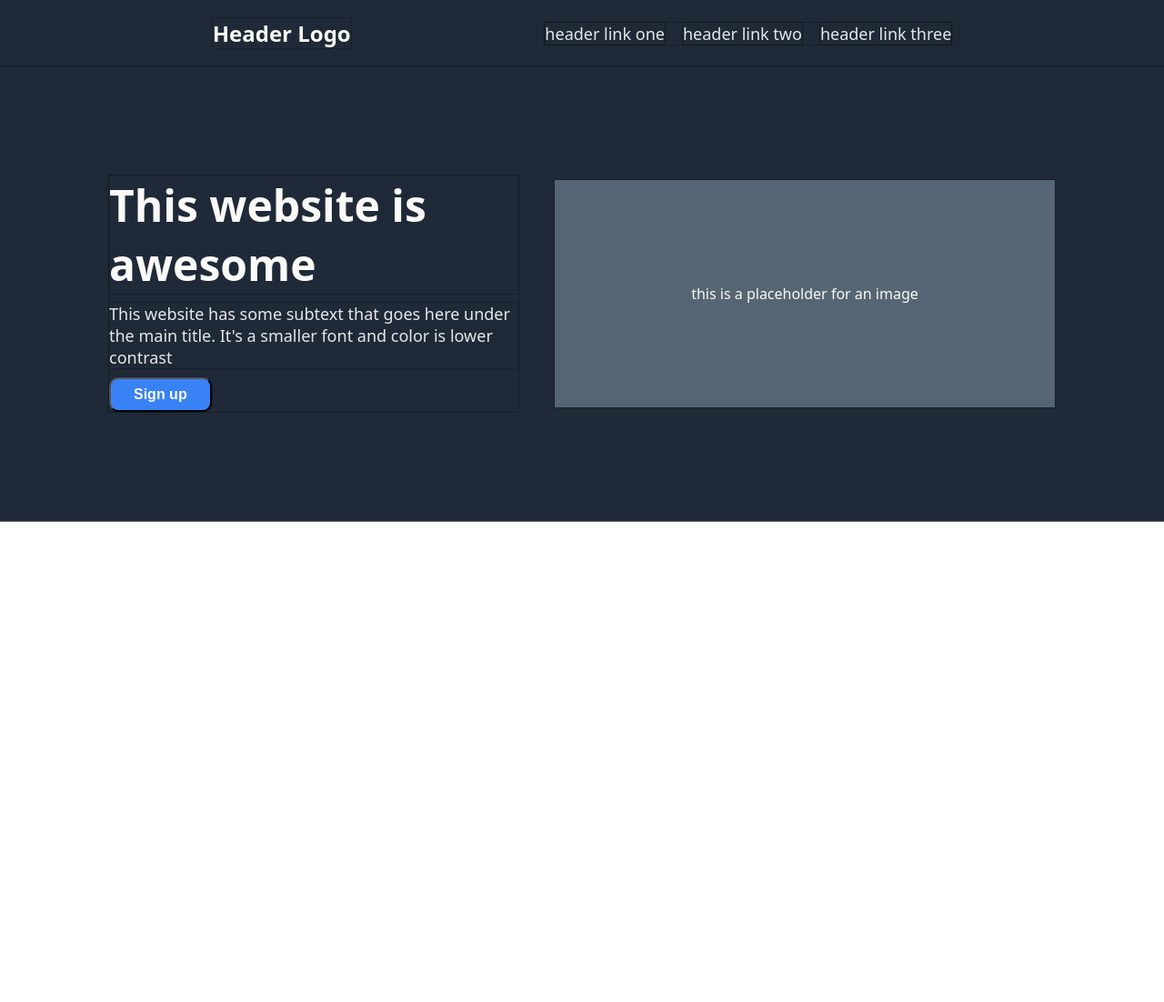
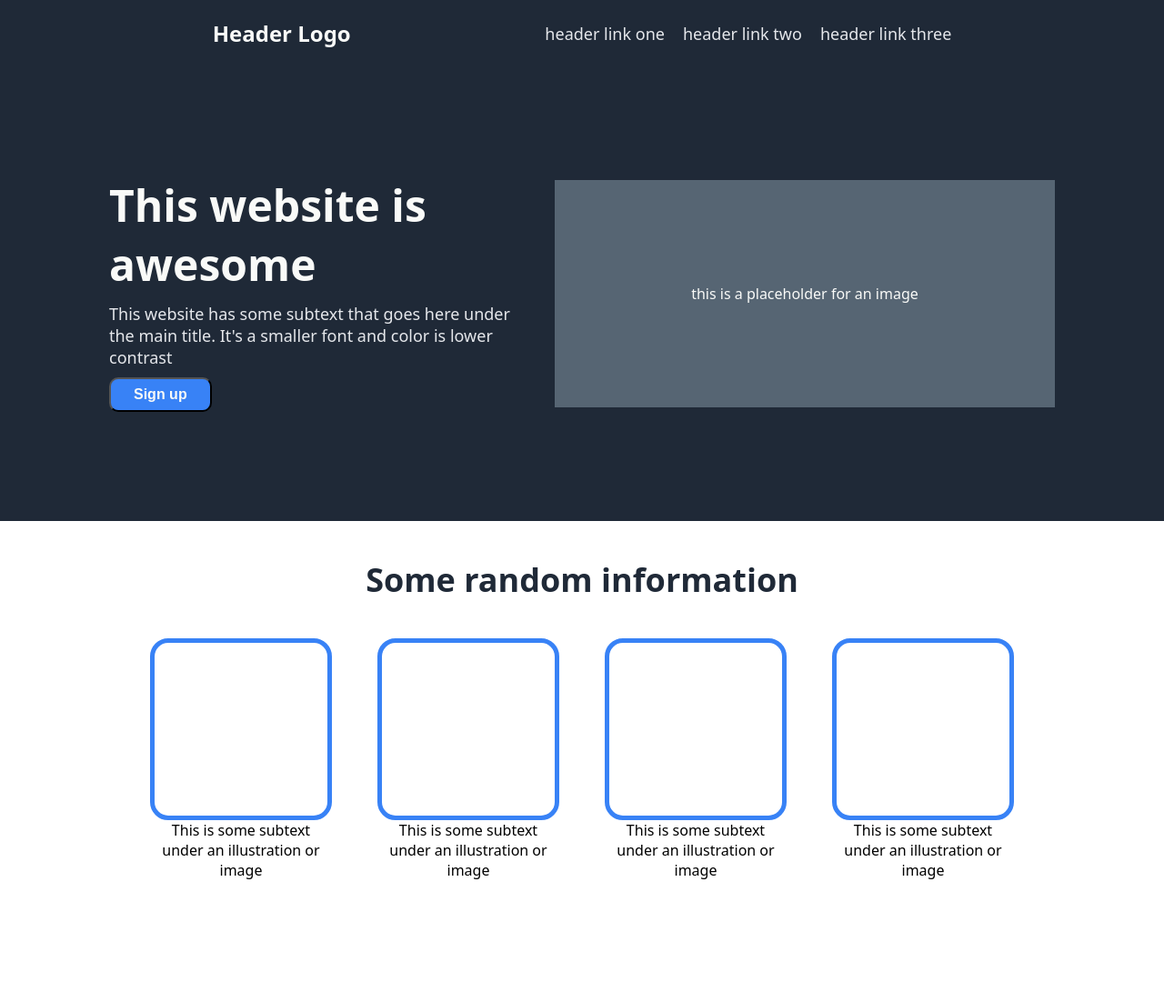
Before and after one commit to cyb-Kyo/landing-page, a plain HTML site: page index.html in a window 1280 px wide. Shown: the whole page at 91% size. Before the commit the page ends 800 px from the top, so only its background shows below. Drawn offline with Linux system fonts and the light colour scheme.

Commit message:
Add an information section

```diff
--- a/index.html
+++ b/index.html
@@ -27,5 +27,26 @@
                 </div>
             </div>
         </div>
+        <div class="information-section">
+            <div class="info-header">Some random information</div>
+            <div class="info-cards">
+                <div class="card">
+                    <div class="image-placeholder"></div>
+                    <div class="text">This is some subtext under an illustration or image</div>
+                </div>
+                <div class="card">
+                    <div class="image-placeholder"></div>
+                    <div class="text">This is some subtext under an illustration or image</div>
+                </div>
+                <div class="card">
+                    <div class="image-placeholder"></div>
+                    <div class="text">This is some subtext under an illustration or image</div>
+                </div>
+                <div class="card">
+                    <div class="image-placeholder"></div>
+                    <div class="text">This is some subtext under an illustration or image</div>
+                </div>
+            </div>
+        </div>
     </body>
 </html>
--- a/styles.css
+++ b/styles.css
@@ -2,7 +2,6 @@
     padding: 0;
     margin: 0;
     box-sizing: border-box;
-    outline: 1px solid rgba(0, 0, 0, 0.2);
 }
 
 body{
@@ -88,3 +87,42 @@ a{
     font-size: 16px;
     font-weight: 900;
 }
+
+.information-section{
+    display: flex;
+    flex-direction: column;
+}
+
+.info-header{
+    font-size: 36px;
+    color: #1F2937;
+    font-weight: 900;
+    padding: 40px 30px;
+    display: flex;
+    justify-content: center;
+}
+
+.info-cards{
+    display: flex;
+    height: 400px;
+    justify-content: center;
+    align-items: flex-start;
+    flex-wrap: wrap;
+    gap: 50px;
+}
+
+.card{
+    display: flex;
+    flex-direction: column;
+    justify-content: center;
+    align-items: center;
+    text-align: center;
+    width: 200px;
+}
+
+.image-placeholder{
+    width: 200px;
+    height: 200px;
+    border: 5px solid #3882F6;
+    border-radius: 20px;
+}
```
